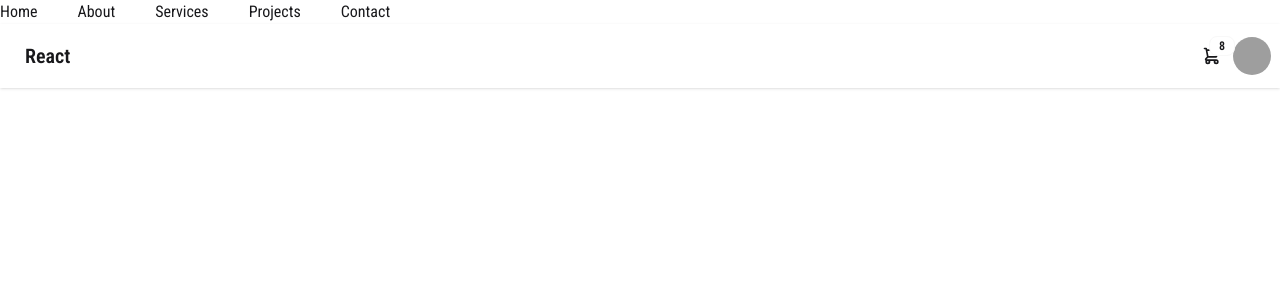
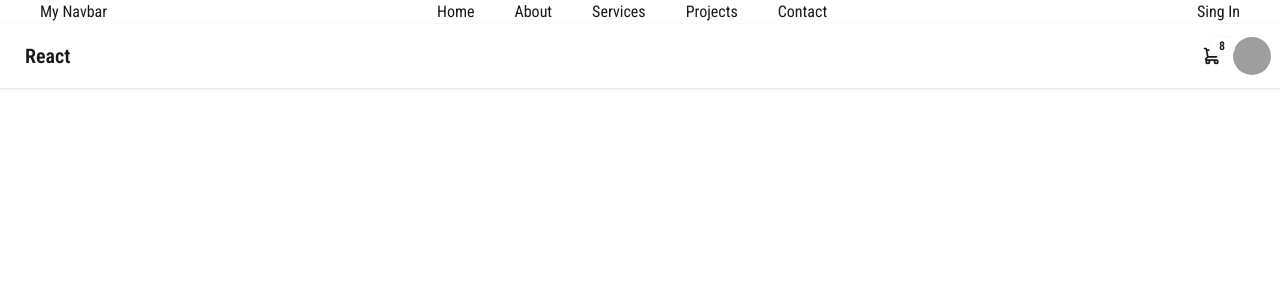
Before and after one commit to nahidkhan31/react-ms-08module-44-practice, a React (Vite) app: page / in a window 1280 px wide. Shown: the top 300 px of the page. Built offline with nearby package versions, Linux system fonts and the light colour scheme; grey boxes are pictures that could not be loaded.

Commit message:
addded code

```diff
--- a/src/components/NavBar2/NavBar.jsx
+++ b/src/components/NavBar2/NavBar.jsx
@@ -1,5 +1,6 @@
-import React from "react";
+import React, { useState } from "react";
 import Link from "./Link";
+import { Menu, X } from "lucide-react";
 
 const navigationData = [
   {
@@ -30,13 +31,22 @@ const navigationData = [
 ];
 
 const NavBar = () => {
+  const [open, setOpen] = useState(false);
+
+  const links = navigationData.map((nav) => (
+    <Link key={nav.id} nav={nav}></Link>
+  ));
+
   return (
-    <nav>
-      <ul className="flex">
-        {navigationData.map((nav) => (
-          <Link key={nav.id} nav={nav}></Link>
-        ))}
-      </ul>
+    <nav className="flex justify-between mx-10">
+      <span className="flex" onClick={() => setOpen(!open)}>
+        {open ? <X></X> : <Menu className="md:hidden"></Menu>}
+
+        <ul className="md:hidden">{links}</ul>
+        <h3>My Navbar</h3>
+      </span>
+      <ul className="md:flex hidden">{links}</ul>
+      <button>Sing In</button>
     </nav>
   );
 };
```
